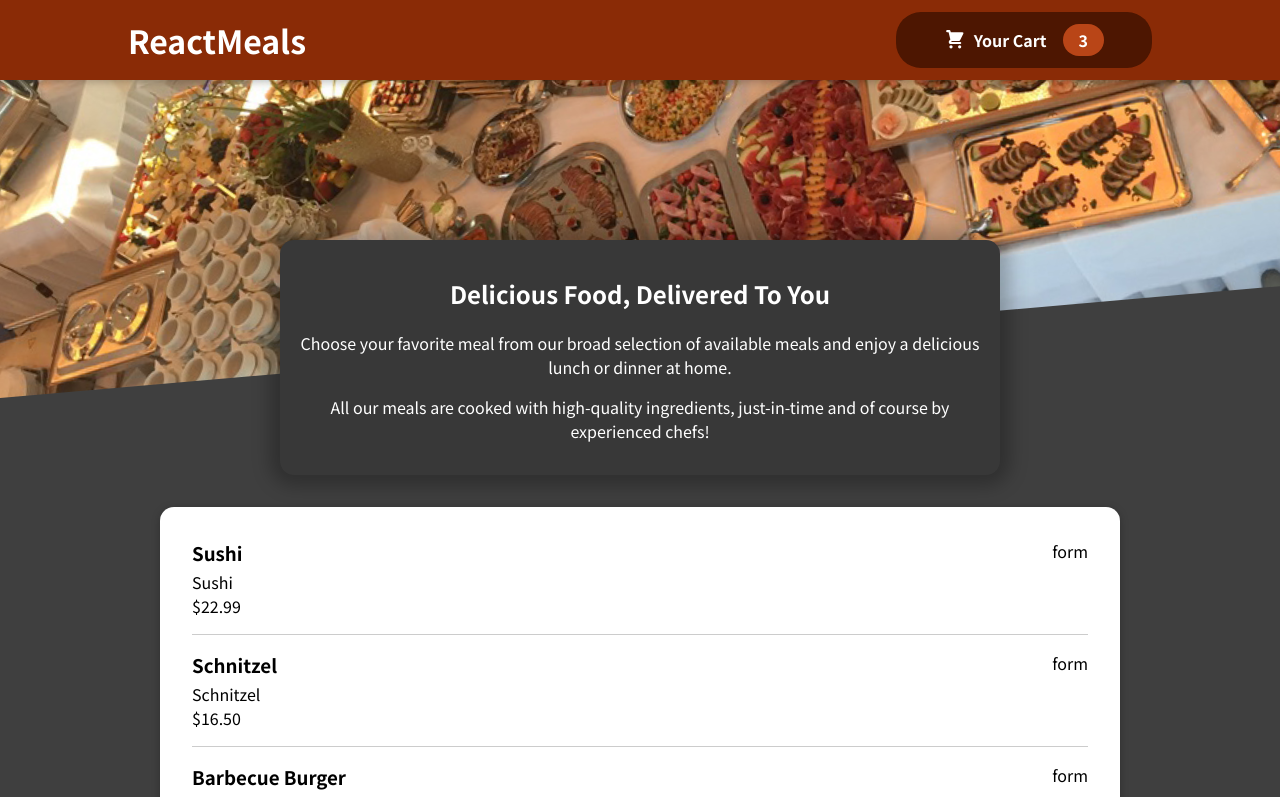
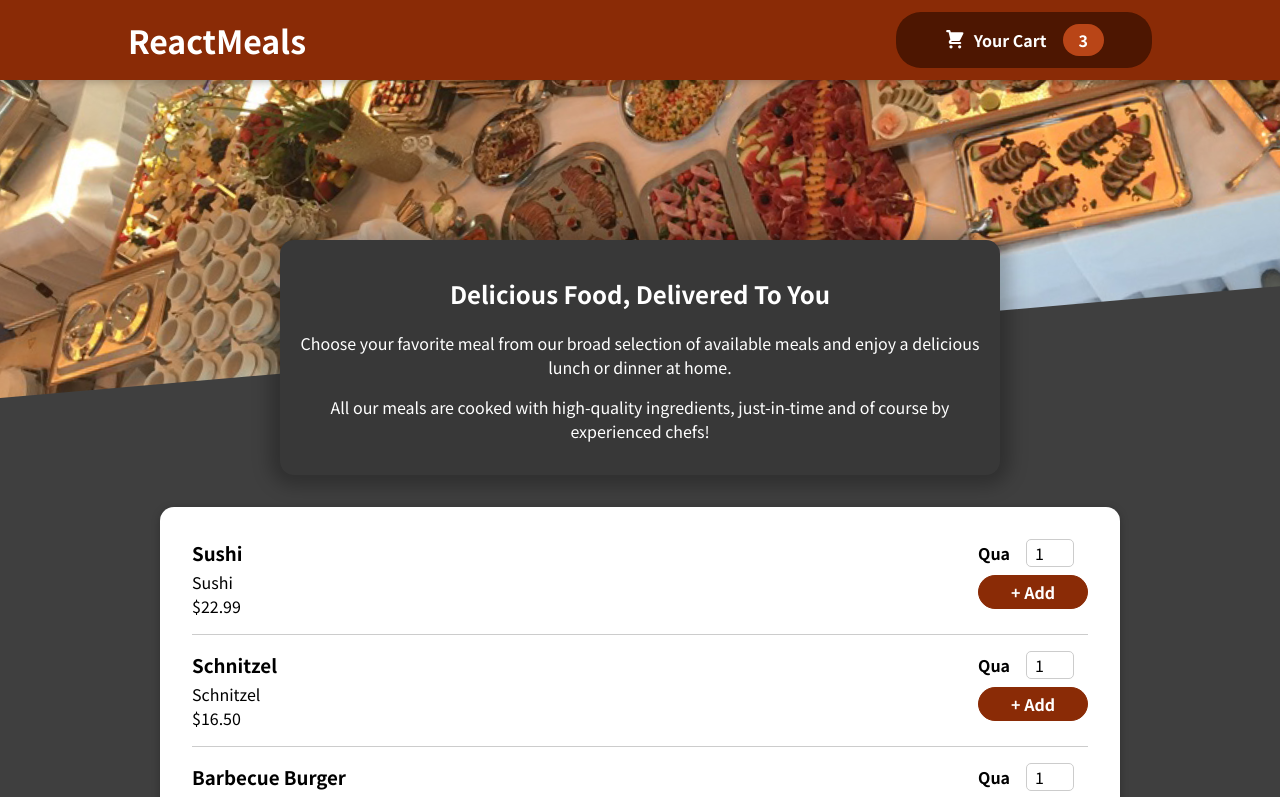
Before and after one commit to mb-awan/react-advance-context-food-app, a JavaScript app: page / in a window 1280 px wide. Shown: the top 797 px of the page. Built offline with nearby package versions, Linux system fonts and the light colour scheme.

Commit message:
Added Form to MealItem and created reusable Input component for it in UI folder

```diff
--- a/src/Components/Meals/AvailableMeals/MealItem.js
+++ b/src/Components/Meals/AvailableMeals/MealItem.js
@@ -1,4 +1,5 @@
 import classes from './MealItem.module.css';
+import MealItemForm from "./MealItemForm";
 
 const MealItem = props => {
     const price = props.price.toFixed(2);
@@ -9,7 +10,7 @@ const MealItem = props => {
                 <div>{props.description}</div>
                 <div>${price}</div>
             </div>
-            <div>form</div>
+            <MealItemForm id={props.id}/>
         </li>
     );
 }
--- /dev/null
+++ b/src/Components/Meals/AvailableMeals/MealItemForm.js
@@ -0,0 +1,24 @@
+import classes from './MealItemForm.module.css'
+import Input from "../../UI/Input";
+
+const MealItemForm = props => {
+    return (
+        <div className={classes.form}>
+            <Input
+                label='Qua'
+                input={{
+                    id: 'amount_' + props.id,
+                    type: 'number',
+                    min: '1',
+                    max: '5',
+                    step: '1',
+                    defaultValue: '1',
+                }}
+
+            />
+            <button>+ Add</button>
+        </div>
+    )
+}
+
+export default MealItemForm;
--- /dev/null
+++ b/src/Components/Meals/AvailableMeals/MealItemForm.module.css
@@ -0,0 +1,20 @@
+.form {
+    text-align: right;
+}
+
+.form button {
+    font: inherit;
+    cursor: pointer;
+    background-color: #8a2b06;
+    border: 1px solid #8a2b06;
+    color: white;
+    padding: 0.25rem 2rem;
+    border-radius: 20px;
+    font-weight: bold;
+}
+
+.form button:hover,
+.form button:active {
+    background-color: #641e03;
+    border-color: #641e03;
+}
--- /dev/null
+++ b/src/Components/UI/Input/Input.module.css
@@ -0,0 +1,18 @@
+.input {
+    display: flex;
+    align-items: center;
+    margin-bottom: 0.5rem;
+}
+
+.input label {
+    font-weight: bold;
+    margin-right: 1rem;
+}
+
+.input input {
+    width: 3rem;
+    border-radius: 5px;
+    border: 1px solid #ccc;
+    font: inherit;
+    padding-left: 0.5rem;
+}
--- /dev/null
+++ b/src/Components/UI/Input/index.js
@@ -0,0 +1,15 @@
+import classes from "./Input.module.css";
+
+const Index = props => {
+    const {label, input} = props;
+    return (
+        <div className={classes.input}>
+            <label htmlFor={props.name}>{label}</label>
+            <input
+                {...input}
+            />
+        </div>
+    )
+}
+
+export default Index;
```
